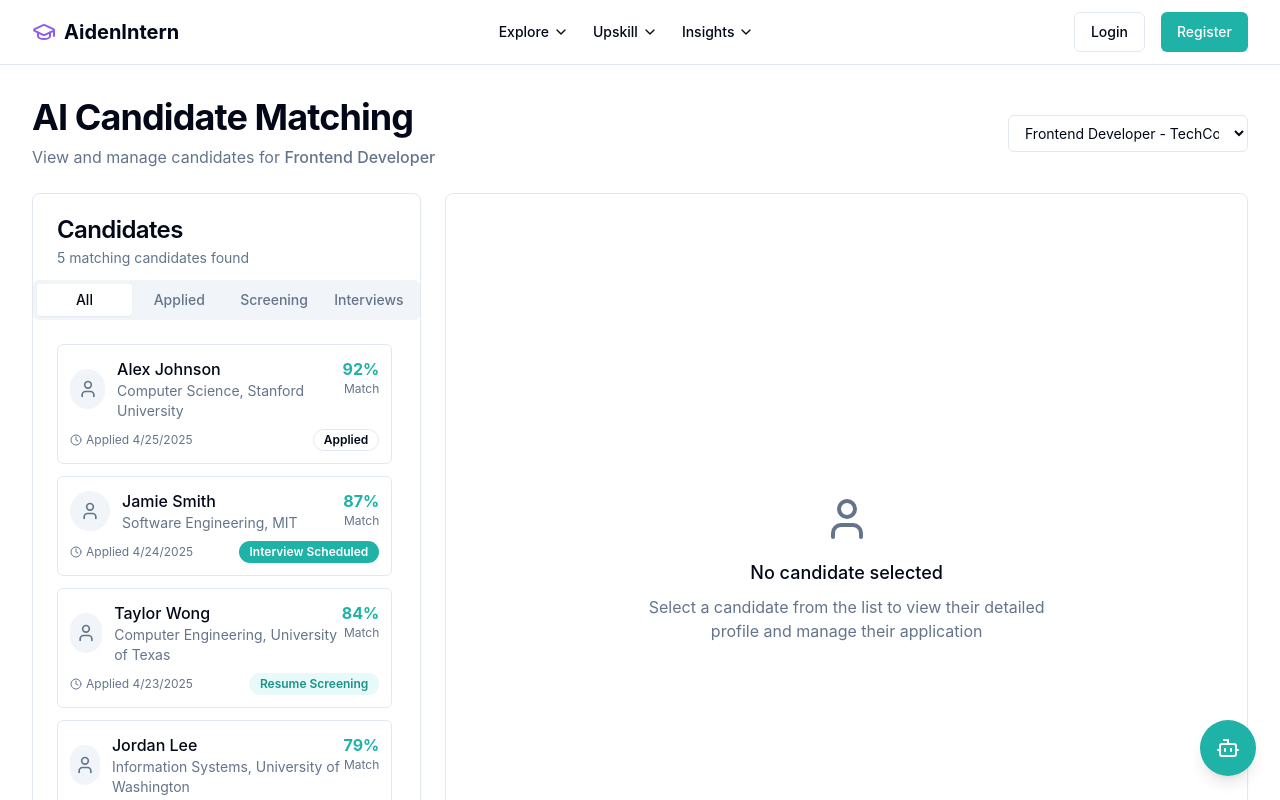
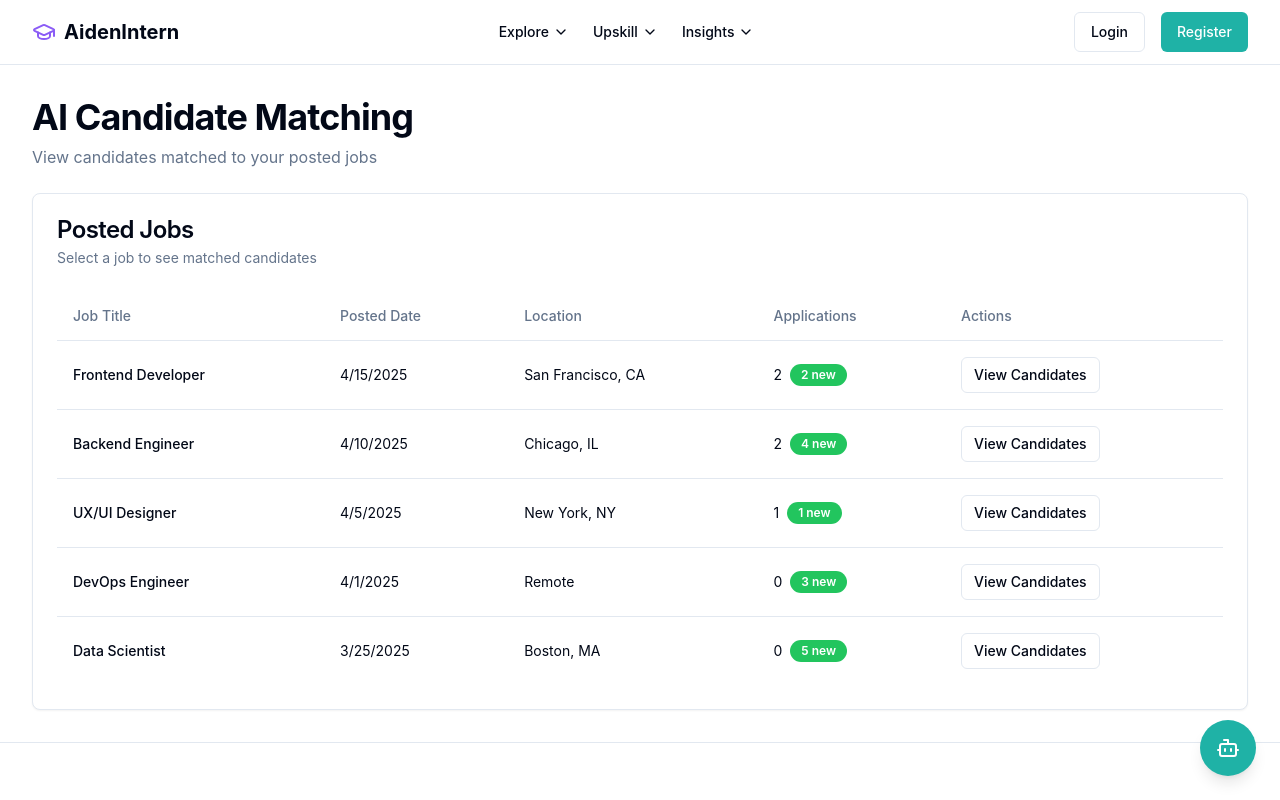
Before and after one commit to SrikanthGattugari-AidenAI/jobai-connect-platform, a React (Vite) app: page /employer/candidates in a window 1280 px wide. Shown: the top 800 px of the page. Built offline with nearby package versions, Linux system fonts and the light colour scheme; the HTML template or start-up script is replaced by a standard one.

Commit message:
feat: Implement job-wise candidate matching
Refactor the candidate matching page to display candidates grouped by the jobs they match.

```diff
--- a/src/pages/employer/CandidateMatching.tsx
+++ b/src/pages/employer/CandidateMatching.tsx
@@ -1,5 +1,5 @@
 
-import { useState } from "react";
+import { useState, useEffect } from "react";
 import { useLocation, useNavigate } from "react-router-dom";
 import { MainLayout } from "@/components/layout/MainLayout";
 import { Card, CardContent, CardDescription, CardHeader, CardTitle } from "@/components/ui/card";
@@ -18,8 +18,11 @@ import {
   Mail,
   Phone,
   Clock,
-  FileText
+  FileText,
+  ChevronRight
 } from "lucide-react";
+import { Job } from "@/types/job";
+import { Table, TableHeader, TableRow, TableHead, TableBody, TableCell } from "@/components/ui/table";
 
 // Mock candidate data
 const mockCandidates = [
@@ -35,7 +38,8 @@ const mockCandidates = [
     matchScore: 92,
     status: "Applied",
     appliedDate: "2025-04-25T14:30:00",
-    resumeUrl: "#"
+    resumeUrl: "#",
+    jobId: "job-1"
   },
   {
     id: "cand-2",
@@ -49,7 +53,8 @@ const mockCandidates = [
     matchScore: 87,
     status: "Interview Scheduled",
     appliedDate: "2025-04-24T10:15:00",
-    resumeUrl: "#"
+    resumeUrl: "#",
+    jobId: "job-1"
   },
   {
     id: "cand-3",
@@ -63,7 +68,8 @@ const mockCandidates = [
     matchScore: 84,
     status: "Resume Screening",
     appliedDate: "2025-04-23T09:45:00",
-    resumeUrl: "#"
+    resumeUrl: "#",
+    jobId: "job-2"
   },
   {
     id: "cand-4",
@@ -77,7 +83,8 @@ const mockCandidates = [
     matchScore: 79,
     status: "Applied",
     appliedDate: "2025-04-22T16:20:00",
-    resumeUrl: "#"
+    resumeUrl: "#",
+    jobId: "job-3"
   },
   {
     id: "cand-5",
@@ -91,44 +98,103 @@ const mockCandidates = [
     matchScore: 76,
     status: "Applied",
     appliedDate: "2025-04-21T11:10:00",
-    resumeUrl: "#"
+    resumeUrl: "#",
+    jobId: "job-2"
   }
 ];
 
 // Mock jobs for filter dropdown
 const mockJobs = [
-  { id: "job-1", title: "Frontend Developer", company: "TechCorp" },
-  { id: "job-2", title: "Backend Engineer", company: "DataSystems Inc." },
-  { id: "job-3", title: "UX/UI Designer", company: "CreativeMinds" },
-  { id: "job-4", title: "DevOps Engineer", company: "CloudSolutions" },
-  { id: "job-5", title: "Data Scientist", company: "AnalyticsPro" }
+  {
+    id: "job-1",
+    title: "Frontend Developer",
+    company: "TechCorp",
+    description: "We are looking for a skilled frontend developer who can build modern web applications using React.",
+    location: "San Francisco, CA",
+    postedDate: "2025-04-15T10:00:00",
+    applicationCount: 8,
+    newApplications: 2
+  },
+  {
+    id: "job-2",
+    title: "Backend Engineer",
+    company: "DataSystems Inc.",
+    description: "Seeking an experienced backend engineer to develop and maintain our server infrastructure.",
+    location: "Chicago, IL",
+    postedDate: "2025-04-10T14:30:00",
+    applicationCount: 12,
+    newApplications: 4
+  },
+  {
+    id: "job-3",
+    title: "UX/UI Designer",
+    company: "CreativeMinds",
+    description: "Looking for a talented UX/UI designer to create beautiful and intuitive user interfaces.",
+    location: "New York, NY",
+    postedDate: "2025-04-05T09:15:00",
+    applicationCount: 6,
+    newApplications: 1
+  },
+  {
+    id: "job-4",
+    title: "DevOps Engineer",
+    company: "CloudSolutions",
+    description: "Join our team as a DevOps engineer to help automate and scale our cloud infrastructure.",
+    location: "Remote",
+    postedDate: "2025-04-01T11:45:00",
+    applicationCount: 10,
+    newApplications: 3
+  },
+  {
+    id: "job-5",
+    title: "Data Scientist",
+    company: "AnalyticsPro",
+    description: "We're hiring a data scientist to analyze and extract insights from our vast datasets.",
+    location: "Boston, MA",
+    postedDate: "2025-03-25T13:20:00",
+    applicationCount: 15,
+    newApplications: 5
+  }
 ];
 
 const CandidateMatching = () => {
   const location = useLocation();
   const navigate = useNavigate();
   const [activeTab, setActiveTab] = useState("all");
+  const [selectedJob, setSelectedJob] = useState<string | null>(null);
   const [selectedCandidate, setSelectedCandidate] = useState<string | null>(null);
+  const [view, setView] = useState<"jobs" | "candidates">("jobs");
 
   // Get jobId from query params if available
   const queryParams = new URLSearchParams(location.search);
   const jobId = queryParams.get('jobId');
   const applicantId = queryParams.get('applicantId');
 
-  // Get selected job from jobId
-  const selectedJob = jobId
-    ? mockJobs.find(job => job.id === jobId) || mockJobs[0]
-    : mockJobs[0];
+  useEffect(() => {
+    // If jobId is provided in URL, set it as selected job
+    if (jobId) {
+      setSelectedJob(jobId);
+      setView("candidates");
+    }
 
-  // If an applicantId is provided, select that candidate
-  useState(() => {
+    // If applicantId is provided, select that candidate
     if (applicantId) {
       setSelectedCandidate(applicantId);
     }
-  });
+  }, [jobId, applicantId]);
+
+  // Get the currently selected job object
+  const currentJob = selectedJob
+    ? mockJobs.find(job => job.id === selectedJob)
+    : null;
+
+  // Get candidates for the selected job
+  const jobCandidates = selectedJob
+    ? mockCandidates.filter(candidate => candidate.jobId === selectedJob)
+    : [];
 
   // Filter candidates by status based on active tab
-  const filteredCandidates = mockCandidates.filter(candidate => {
+  const filteredCandidates = jobCandidates.filter(candidate => {
     if (activeTab === "all") return true;
     if (activeTab === "applied") return candidate.status === "Applied";
     if (activeTab === "screening") return candidate.status === "Resume Screening";
@@ -153,38 +219,118 @@ const CandidateMatching = () => {
     }
   };
 
+  const handleJobSelect = (jobId: string) => {
+    setSelectedJob(jobId);
+    setSelectedCandidate(null);
+    setView("candidates");
+    navigate(`/employer/candidates?jobId=${jobId}`);
+  };
+
+  const handleBackToJobs = () => {
+    setView("jobs");
+    setSelectedJob(null);
+    setSelectedCandidate(null);
+    navigate("/employer/candidates");
+  };
+
   return (
     <MainLayout>
       <div className="container-custom py-8">
         <div className="flex flex-col md:flex-row justify-between items-start md:items-center mb-6">
           <div>
             <h1 className="heading-2 mb-2">AI Candidate Matching</h1>
+            {view === "jobs" ? (
               <p className="text-muted-foreground">
-              View and manage candidates for <span className="font-medium">{selectedJob.title}</span>
+                View candidates matched to your posted jobs
+              </p>
+            ) : (
+              <div className="flex items-center gap-2">
+                <Button
+                  variant="ghost"
+                  size="sm"
+                  className="text-sm p-0 h-auto"
+                  onClick={handleBackToJobs}
+                >
+                  All Jobs
+                </Button>
+                <ChevronRight className="h-4 w-4" />
+                <p className="text-muted-foreground font-medium">
+                  {currentJob?.title}
                 </p>
               </div>
-
-          <div className="mt-4 md:mt-0 w-full md:w-auto">
-            <select
-              className="w-full md:w-60 rounded-md border border-input bg-background px-3 py-2 text-sm"
-              value={selectedJob.id}
-              onChange={(e) => navigate(`/employer/candidates?jobId=${e.target.value}`)}
-            >
-              {mockJobs.map(job => (
-                <option key={job.id} value={job.id}>
-                  {job.title} - {job.company}
-                </option>
-              ))}
-            </select>
+            )}
           </div>
         </div>
 
+        {view === "jobs" ? (
+          <Card>
+            <CardHeader>
+              <CardTitle>Posted Jobs</CardTitle>
+              <CardDescription>
+                Select a job to see matched candidates
+              </CardDescription>
+            </CardHeader>
+            <CardContent>
+              <Table>
+                <TableHeader>
+                  <TableRow>
+                    <TableHead>Job Title</TableHead>
+                    <TableHead>Posted Date</TableHead>
+                    <TableHead>Location</TableHead>
+                    <TableHead>Applications</TableHead>
+                    <TableHead>Actions</TableHead>
+                  </TableRow>
+                </TableHeader>
+                <TableBody>
+                  {mockJobs.map((job) => {
+                    const candidatesForJob = mockCandidates.filter(c => c.jobId === job.id);
+                    return (
+                      <TableRow
+                        key={job.id}
+                        className="cursor-pointer hover:bg-muted/50"
+                        onClick={() => handleJobSelect(job.id)}
+                      >
+                        <TableCell className="font-medium">{job.title}</TableCell>
+                        <TableCell>
+                          {new Date(job.postedDate).toLocaleDateString()}
+                        </TableCell>
+                        <TableCell>{job.location}</TableCell>
+                        <TableCell>
+                          <div className="flex items-center">
+                            <span className="mr-2">{candidatesForJob.length}</span>
+                            {job.newApplications > 0 && (
+                              <Badge variant="default" className="text-xs bg-green-500 hover:bg-green-600">
+                                {job.newApplications} new
+                              </Badge>
+                            )}
+                          </div>
+                        </TableCell>
+                        <TableCell>
+                          <Button
+                            variant="outline"
+                            size="sm"
+                            onClick={(e) => {
+                              e.stopPropagation();
+                              handleJobSelect(job.id);
+                            }}
+                          >
+                            View Candidates
+                          </Button>
+                        </TableCell>
+                      </TableRow>
+                    );
+                  })}
+                </TableBody>
+              </Table>
+            </CardContent>
+          </Card>
+        ) : (
           <div className="grid grid-cols-1 lg:grid-cols-3 gap-6">
             {/* Candidates List */}
             <div className="lg:col-span-1">
               <Card>
                 <CardHeader className="pb-3">
-                <CardTitle>Candidates</CardTitle>
+                  <CardTitle>Candidates for {currentJob?.title}</CardTitle>
                   <CardDescription>
                     {filteredCandidates.length} matching candidates found
                   </CardDescription>
@@ -256,7 +402,7 @@ const CandidateMatching = () => {
             <div className="lg:col-span-2">
               {selectedCandidate ? (
                 (() => {
-                const candidate = mockCandidates.find(c => c.id === selectedCandidate);
+                  const candidate = filteredCandidates.find(c => c.id === selectedCandidate);
                   if (!candidate) return null;
 
                   return (
@@ -391,6 +537,7 @@ const CandidateMatching = () => {
               )}
             </div>
           </div>
+        )}
       </div>
     </MainLayout>
   );
```
Lines whose indentation alone changed are shown as unchanged.
